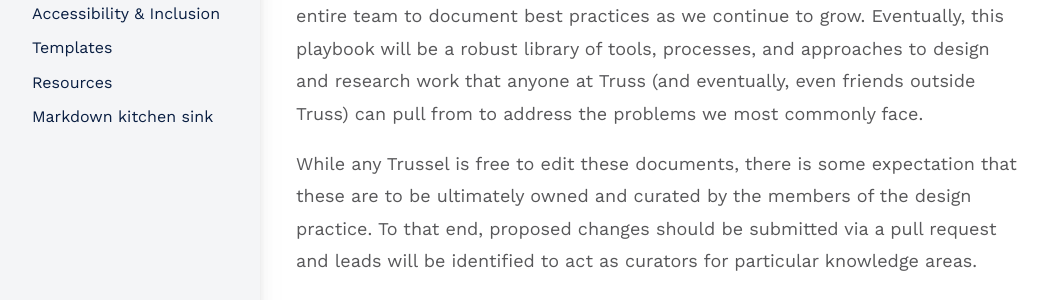
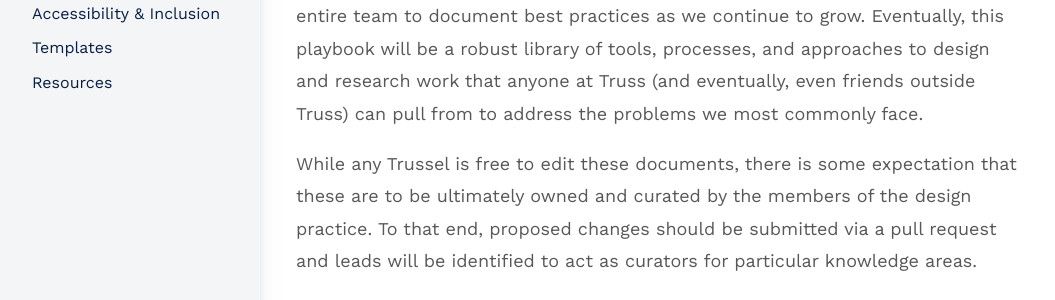
Before and after one commit to trussworks/research-design-playbook, a Jekyll site: the page built from index.md, in a window 1280 px wide. Shown: the part 351-651 px from the top of the page, without its empty margins (112-1167 px from the left). Built offline with Jekyll 4.4.1, drawn with Linux system fonts in a browser that asks for light colours; part of the change alters nothing that is shown.

Commit message:
quick updates

```diff
--- a/_config.yml
+++ b/_config.yml
@@ -4,7 +4,7 @@ baseurl: "/" # the subpath of your site, e.g. /blog
 #url: "https://research-design-playbook.github.io" # the base hostname & protocol for your site, e.g. http://example.com
 
 permalink: pretty
-exclude: ["node_modules/", "*.gemspec", "*.gem", "Gemfile", "Gemfile.lock", "package.json", "package-lock.json",  "script/", "LICENSE.txt", "lib/", "bin/", "README.md", "Rakefile"]
+exclude: ["node_modules/", "*.gemspec", "*.gem", "Gemfile", "Gemfile.lock", "package.json", "package-lock.json",  "script/", "LICENSE.txt", "lib/", "bin/", "README.md", "Rakefile", markdowncheatsheet.md]
 
 # Set a path/url to a logo that will be displayed instead of the title
 logo: "/assets/images/truss-icon.svg"
```
Also changed, not shown: README.md.
